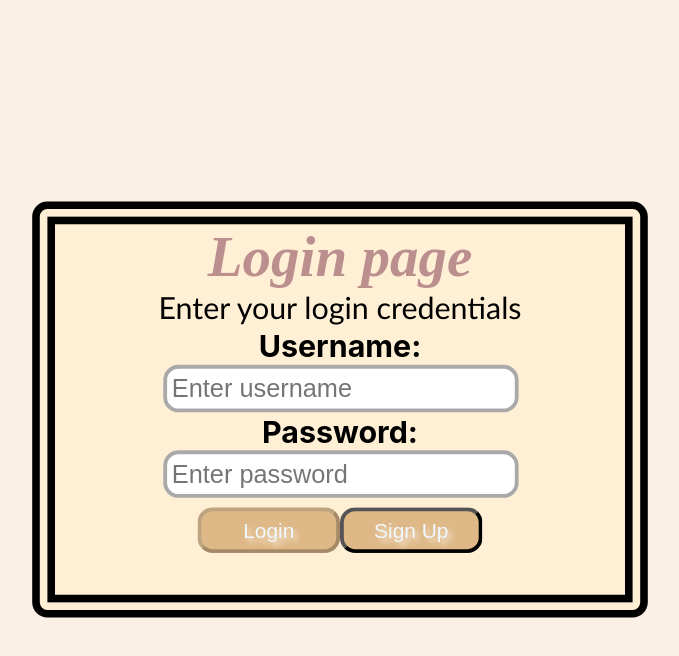
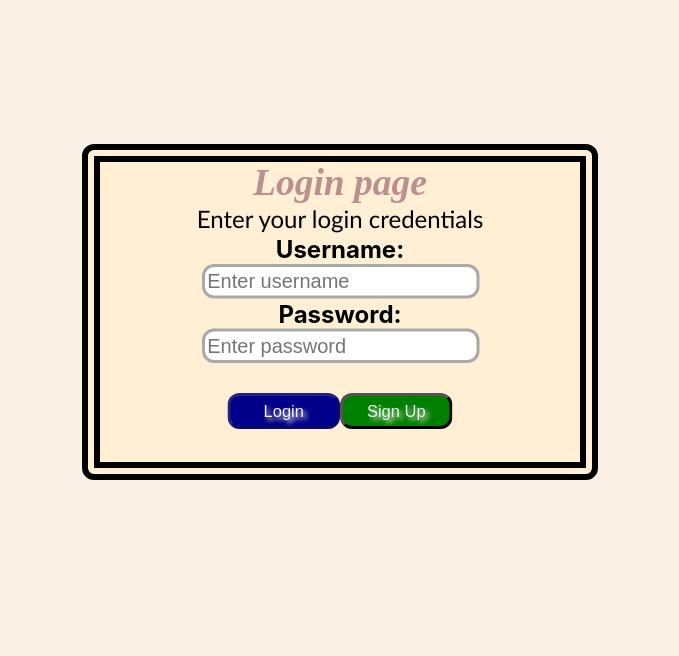
Before and after one commit to RonTshuva/client_side, a React (Create React App) app: page /login in a window 1280 px wide. Shown: the top 656 px of the page, without its empty margins (290-969 px from the left). Built offline with nearby package versions, Linux system fonts and the light colour scheme; no server answers.

Commit message:
added newMessages only css and frontend

```diff
--- a/src/App.css
+++ b/src/App.css
@@ -4,8 +4,8 @@ body{
 }
 #frame{
   background-color: papayawhip;
-  width: 300px;
-  height: 195px;
+  width: 320px;
+  height: 200px;
   border-radius: 8px;
   margin-left: auto;
   margin-right: auto;
@@ -17,16 +17,15 @@ body{
   margin: auto;
   font-family: Sofia;
   font-style: italic;
-  font-size: 30px;
+  font-size: 25px;
   color: rosybrown;
   max-width: 500px;
 
 }
-#button{
+#button {
   text-shadow: 2px 2px 3px antiquewhite;
-  width:75px;
+  width: 75px;
   height: 24px;
-  background-color:burlywood;
   font-size: 11px;
   text-align: center;
   color: aliceblue;
@@ -34,11 +33,9 @@ body{
   max-width: 500px;
 }
 
-
-
-
 .App {
   text-align: center;
+  color: #61dafb;
 }
 
 .App-logo {
--- a/src/App.js
+++ b/src/App.js
@@ -4,11 +4,13 @@ import * as React from "react";
 import SignUp from "./SignUp";
 import LoginPage from "./LoginPage";
 import HomePage from "./HomePage";
-import Messages from "./MessagesPage";
+import MessagesPage from "./MessagesPage";
+import NewMessage from "./NewMessage";
 import { BrowserRouter ,Routes, Route} from 'react-router-dom';
 import Cookies from "universal-cookie/lib";
 import axios from "axios";
 import errorCodes from "./ErrorCodes";
+
 
 class App extends React.Component{
 
@@ -41,11 +43,11 @@ class App extends React.Component{
                       {
                           this.state.isLoggedIn ?
                               <div>
-                                  <HomePage/>
                                   <Routes>
                                       <Route path={"/login"} element={<HomePage/>}/>
                                       <Route path={"/sign-up"} element={<HomePage/>}/>
-                                      <Route path={"/messages"} element={<Messages/>}/>
+                                      <Route path={"/messagesPage"} element={<MessagesPage/>}/>
+                                      <Route path={"/newMessage"} element={<NewMessage/>}/>
                                   </Routes>
 
                               </div>
--- a/src/ErrorCodes.js
+++ b/src/ErrorCodes.js
@@ -5,6 +5,7 @@ const errorCodes = {
     INCORRECT_USERNAME : 100,
     INCORRECT_PASSWORD : 101,
     BLOCKED_ACCOUNT : 102,
+    INCORRECT_TOKEN : 103,
     GENERAL_ERROR : 0
 }
 
--- a/src/HomePage.js
+++ b/src/HomePage.js
@@ -6,8 +6,8 @@ class HomePage extends React.Component{
 
     state = {
         links : [
-            {title:"Massages", path:"/messages"}
-
+            {title:"Massages", path:"/messagesPage"},
+            {title:"New Message" , path:"/newMessage"}
         ]
     }
 
--- a/src/LoginPage.css
+++ b/src/LoginPage.css
@@ -1,16 +1,16 @@
 
 
 
-#detailsOfClient{
+.detailsOfClient{
     color: black;
     border: 2px solid darkgray;
     border-radius: 8px;
     margin: auto;
-    padding: 3px;
+    padding: 2px;
 }
 
 .container{
-    transform: translate(-10px, 300px) scale(1.9);
+    transform: translate(-10px, 200px) scale(1.5);
     text-align: center;
 }
 
--- a/src/LoginPage.js
+++ b/src/LoginPage.js
@@ -36,22 +36,27 @@ class LoginPage extends React.Component {
             .then((response) => {
                 if (response.data.success) {
                     const cookies = new Cookies();
-                    cookies.set("logged_in", response.data._data);
-
+                    cookies.set("logged_in", response.data.dataString);
+                    this.setState({response : ""})
+                    window.location.reload()
                 }
-                switch(response.data.errorCode)
-                {
+                else {
+                    switch (response.data.errorCode) {
                         case errorCodes.INCORRECT_USERNAME:
                             this.setState({response: "username is incorrect!"});
                             break;
                         case errorCodes.INCORRECT_PASSWORD:
-                        this.setState({response: "password is incorrect! you tried "+ response.data.responseData + " out of 5 tries!" });
+                            this.setState({response: "password is incorrect! you tried " + response.data.dataString + " out of 5 tries!"});
                             break;
                         case errorCodes.BLOCKED_ACCOUNT:
-                        this.setState({response: "account '" + this.state.username +"' is blocked!"});
+                            this.setState({response: "account '" + this.state.username + "' is blocked!"});
+                            break;
+                        case errorCodes.GENERAL_ERROR:
+                            this.setState({response: "something went wrong!"});
                             break;
                         default:
-                        this.setState({response: "something went wrong!"});
+                            this.setState({response: "invalid error code!"});
+                    }
                 }
             })
     }
@@ -69,7 +74,7 @@ class LoginPage extends React.Component {
                         <br/>
                         <b> Username:</b>
                         <br/>
-                        <input id={"detailsOfClient"}
+                        <input class={"detailsOfClient"}
                                onChange={this.onUsernameChange}
                                value={this.state.username}
                                placeholder={"Enter username"}
@@ -77,7 +82,7 @@ class LoginPage extends React.Component {
                         <br/>
                         <b > Password:</b>
                         <br/>
-                        <input id={"detailsOfClient"}
+                        <input class={"detailsOfClient"}
                                onChange={this.onPasswordChange}
                                value={this.state.password}
                                placeholder={"Enter password"}
@@ -85,9 +90,11 @@ class LoginPage extends React.Component {
                         <br/>
                         <br/>
                     </div>
-                    <button id="button" class={"buttons"} disabled={this.state.password.length === 0 || this.state.username.length === 0}  onClick={this.login}>Login</button>
+                    <button id="button"  style={{backgroundColor: "darkblue"}}
+                            disabled={this.state.password.length === 0 || this.state.username.length === 0}
+                            onClick={this.login}>Login</button>
                     <NavLink to={"/sign-up"} >
-                        <button id={"button"} class={"buttons"} >Sign Up</button>
+                        <button id={"button"} style={{backgroundColor: "green"}} >Sign Up</button>
                     </NavLink>
                     <br/>
                     {
--- a/src/MessagesPage.js
+++ b/src/MessagesPage.js
@@ -6,7 +6,7 @@ import axios from "axios";
 import {NavLink} from "react-router-dom";
 import errorCodes from "./ErrorCodes";
 
-class Messages extends React.Component {
+class MessagesPage extends React.Component {
     state = {
         listMessages: [],
         responseCheckDelete: "",
@@ -38,7 +38,7 @@ class Messages extends React.Component {
         const cookies = new Cookies();
         axios.get("http://localhost:8989/delete-message",{
             params:{
-                idOfMessage : e,
+                id : e,
                 token: cookies.get("logged_in")
             }
         }).then((response) => {
@@ -126,4 +126,4 @@ class Messages extends React.Component {
     }
 }
 
-export default Messages;
+export default MessagesPage;
--- /dev/null
+++ b/src/NewMessage.js
@@ -0,0 +1,64 @@
+import './App.css';
+import './LoginPage.css'
+import * as React from "react";
+import Cookies from "universal-cookie";
+import axios from "axios";
+import {NavLink} from "react-router-dom";
+import errorCodes from "./ErrorCodes";
+
+class NewMessage extends React.Component{
+
+    state ={
+        to: "",
+        headline:"",
+        content:""
+    }
+
+    onUsernameChange = () => {
+
+    }
+    onHeadlineChange =() =>{
+
+    }
+    onContentChange = () => {
+
+    }
+    sendMessage = () => {
+
+    }
+
+
+    render(){
+        return(
+            <div id="frame" class={"container"}>
+                <i id="title">New Message:</i>
+                <br/> <br/>
+                To :
+                <input class={"detailsOfClient"}
+                   placeholder={"Enter username"}
+                   onChange={this.onUsernameChange}
+                   value={this.to}/>
+                <br/>
+                Title:
+                <input class={"detailsOfClient"}
+                      placeholder={"Enter Title"}
+                      onChange={this.onHeadlineChange}
+                      value={this.headline}/>
+                <br/> <br/>
+                <i>body:</i>
+                <br/>
+                <textarea class={"detailsOfClient"}
+                  placeholder={"Enter text here"}
+                  onChange={this.onContentChange}
+                  value={this.content}/> <br/>
+                <button id ={"button"}style={{backgroundColor: "#61dafb"}}onClick={this.sendMessage}>Sent</button>
+
+            </div>
+        )
+    }
+
+
+}
+
+
+export default NewMessage;
--- a/src/SignUp.js
+++ b/src/SignUp.js
@@ -75,7 +75,7 @@ class SignUp extends React.Component {
                 .then((response) => {
                     if (response.data) {
                         this.setState({
-                            responseServer: "You are hara"
+                            responseServer: "You signed up!"
                         })
                     } else {
                         this.setState({
@@ -89,40 +89,44 @@ class SignUp extends React.Component {
     render() {
 
         return (
-            <div>
+            <div id="frame" class={"container"}>
+                <b id="title">Sign-Up Page</b>
+                <br/>
                 <div>Please, Enter username and password</div>
+                <b> Username:</b>
+                <br/>
                 <input class = "detailsOfClient"
                        onChange={this.onUsernameChange}
                        value={this.state.username}
                        placeholder={"Enter username"}
                 />
+                <br/>
                 {
                     this.state.usernameError.length > 0  &&
                     <div style={{color : this.state.responseColor }}> {this.state.usernameError} </div>
                 }
+                <b>Password:</b>
                 <br/>
                 <input class = "detailsOfClient"
                        onChange={this.onPasswordChange}
                        value={this.state.password}
                        placeholder={"Enter password"}
                 />
+                <br/>
                 {
                     this.state.passwordError.length > 0  &&
                     <div style={{color : this.state.responseColor }}> {this.state.passwordError} </div>
                 }
-                <h6>(The username must to be 10 numbers)</h6>
-                <NavLink to={"/login-page"}>
+                <br/>
+                <NavLink to={"/login"}>
                     <button id="button" style={{backgroundColor: "darkblue"}}>Back</button>
                 </NavLink>
 
-                    <br/>
-                    <button id ="button" style={{backgroundColor: "green"}} onClick={this.signUp}>Create</button>
+                <button id ="button" style={{backgroundColor: "green"}} onClick={this.signUp}>Create</button>
                 {
                     this.state.responseServer.length > 0 &&
                         <div>{this.state.responseServer}</div>
-
                 }
-
 
             </div>
         )
```
Lines whose indentation alone changed are shown as unchanged.
